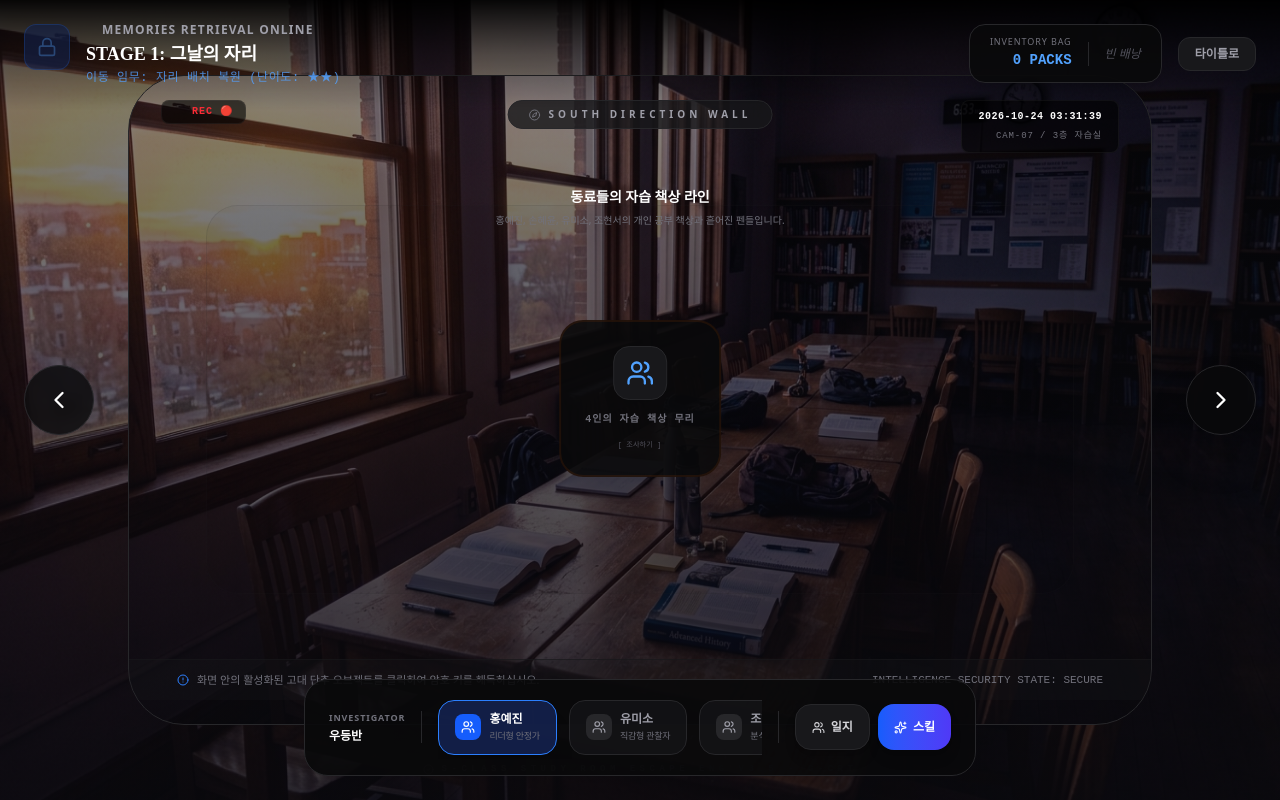
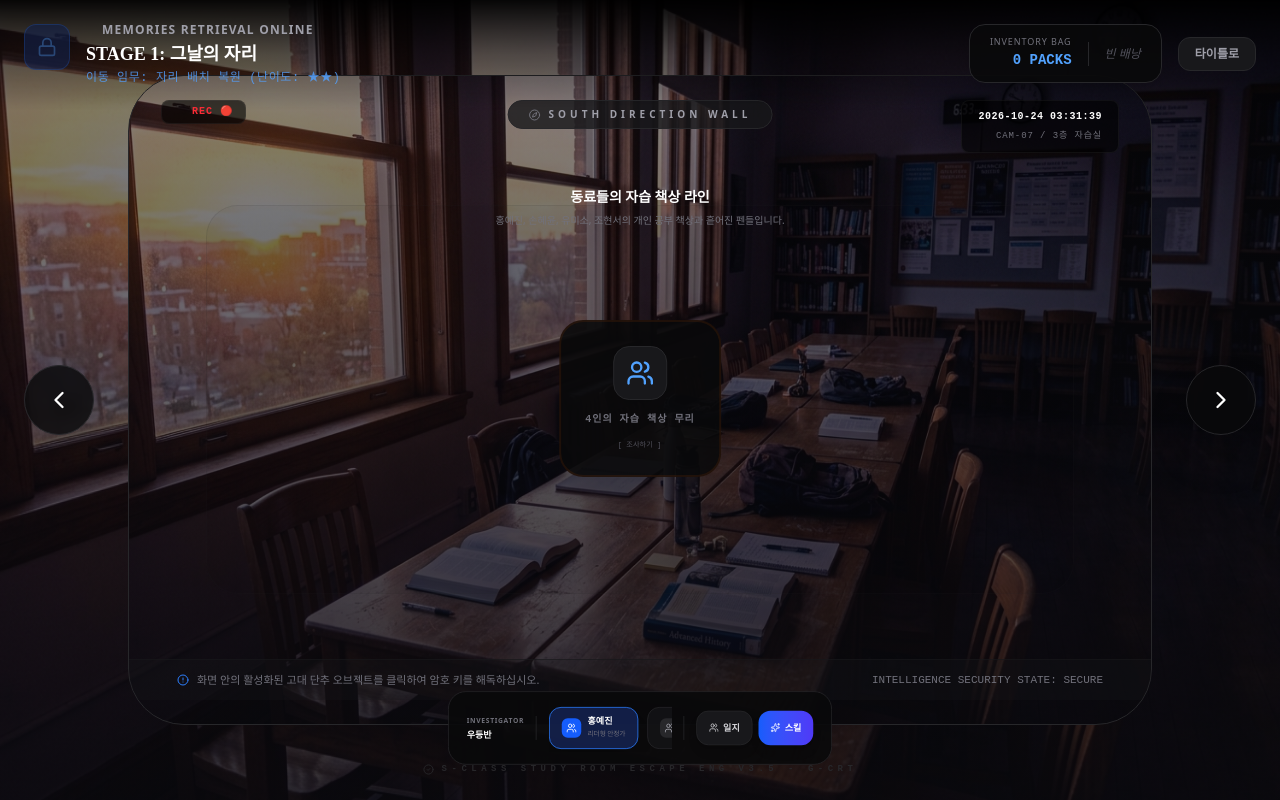
Before and after one commit to 2292001-design/-, a React (Vite) app: page / in a window 1280 px wide. Both pictures are taken after a click on the button "자습실로 들어가기". Built offline with nearby package versions, Linux system fonts and the light colour scheme.

Commit message:
Update MainRoomScene.tsx

```diff
--- a/src/components/MainRoomScene.tsx
+++ b/src/components/MainRoomScene.tsx
@@ -384,7 +384,7 @@ export default function MainRoomScene({
       </main>
 
       {/* 2. Character selection & Skill console at the bottom */}
-      <div id="character-panel" className="fixed bottom-6 left-1/2 -translate-x-1/2 flex items-center gap-4 bg-zinc-950/90 border border-zinc-800 px-6 py-4 rounded-3xl shadow-3xl z-30 max-w-2xl w-full">
+      <div id="character-panel" className="fixed bottom-6 left-1/2 -translate-x-1/2 flex items-center gap-4 bg-zinc-950/90 border border-zinc-800 px-6 py-4 rounded-3xl shadow-3xl z-30 max-w-lg scale-75">
         <div className="flex flex-col shrink-0 select-none">
           <span className="text-[9px] text-zinc-500 font-black tracking-widest uppercase">INVESTIGATOR</span>
           <span className="text-xs font-bold text-white mt-1">우등반</span>
```
